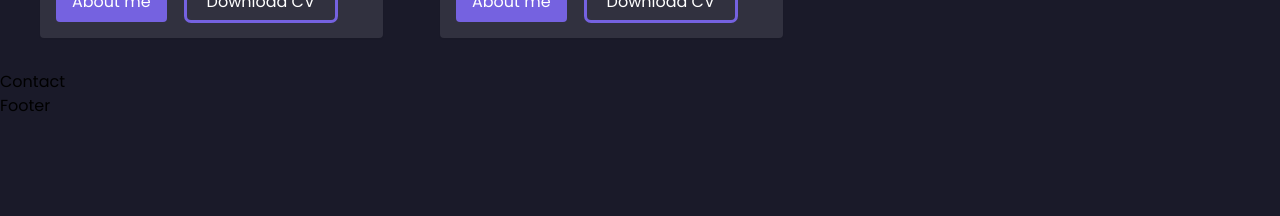
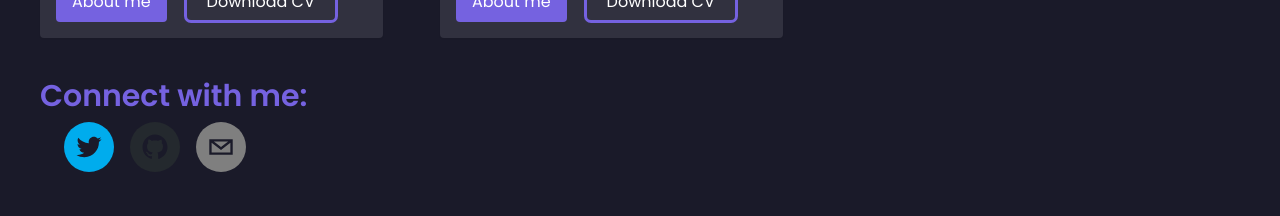
Before and after one commit to preston176/Personal-Portfolio, a React (Vite) app: page / in a window 1280 px wide. Shown: the part 2736-2952 px from the top of the page. Before the commit the page ends 2854 px from the top, so only its background shows below. Built offline with nearby package versions, Linux system fonts and the light colour scheme.

Commit message:
react cursor

```diff
--- a/package.json
+++ b/package.json
@@ -14,7 +14,9 @@
     "localforage": "^1.10.0",
     "match-sorter": "^6.3.1",
     "react": "^18.2.0",
-    "react-scroll": "^1.8.9"
+    "react-animated-cursor": "^2.7.0",
+    "react-scroll": "^1.8.9",
+    "react-social-icons": "^5.15.0"
   },
   "devDependencies": {
     "@types/react": "^18.0.37",
--- a/src/App.jsx
+++ b/src/App.jsx
@@ -6,12 +6,27 @@ import Home from "./components/Home";
 import About from "./components/About";
 import Contact from "./components/Contact";
 import Projects from "./components/Projects";
+import AnimatedCursor from "react-animated-cursor"
 
 function App() {
 
 
   return (
     <div className="mx-auto max-w-7xl">
+      <AnimatedCursor
+        innerSize={8}
+        outerSize={35}
+        innerScale={1}
+        outerScale={2}
+        outerAlpha={0}
+        hasBlendMode={true}
+        innerStyle={{
+          backgroundColor: 'var(--cursor-color)'
+        }}
+        outerStyle={{
+          border: '3px solid var(--cursor-color)'
+        }}
+      />
       <Header />
       <Home />
       <About />
--- a/src/components/Contact.jsx
+++ b/src/components/Contact.jsx
@@ -1,9 +1,25 @@
 import React from 'react';
+import { SocialIcon } from 'react-social-icons';
 
 const Contact = () => {
   return (
-    <div>
-      Contact
+    <div className='px-7 md:px-10 my-10' id='contact'>
+      <div className="">
+        {/* texts and icons */}
+        <div className="md:w-1/2">
+          <h1 className='text-3xl mt-5 text-primary font-semibold'>Connect with me: </h1>
+          <p className='text-white my-2 md:w-2/3 leading-[2]'>
+            {/* social icons */}
+            <div className="flex mx-2 hover:cursor-pointer">
+
+              <SocialIcon className='ml-4' url="https://twitter.com/Preston_176" />
+              <SocialIcon className='ml-4' url="https://github.com/preston176" />
+              <SocialIcon className='ml-4' url="mailto:prestonnyamweya@gmail.com" />
+            </div>
+          </p>
+        </div>
+        {/* contact form */}
+      </div>
     </div>
   );
 };
--- a/src/index.css
+++ b/src/index.css
@@ -1,3 +1,12 @@
 @tailwind base;
 @tailwind components;
 @tailwind utilities;
+
+/* react cursor */
+html {
+  --cursor-color: #04ef00;
+}
+
+html.dark-mode {
+  --cursor-color: #fff;
+}
```
Also changed, not shown: 1 other file (tests, documents, lock files or other folders).
